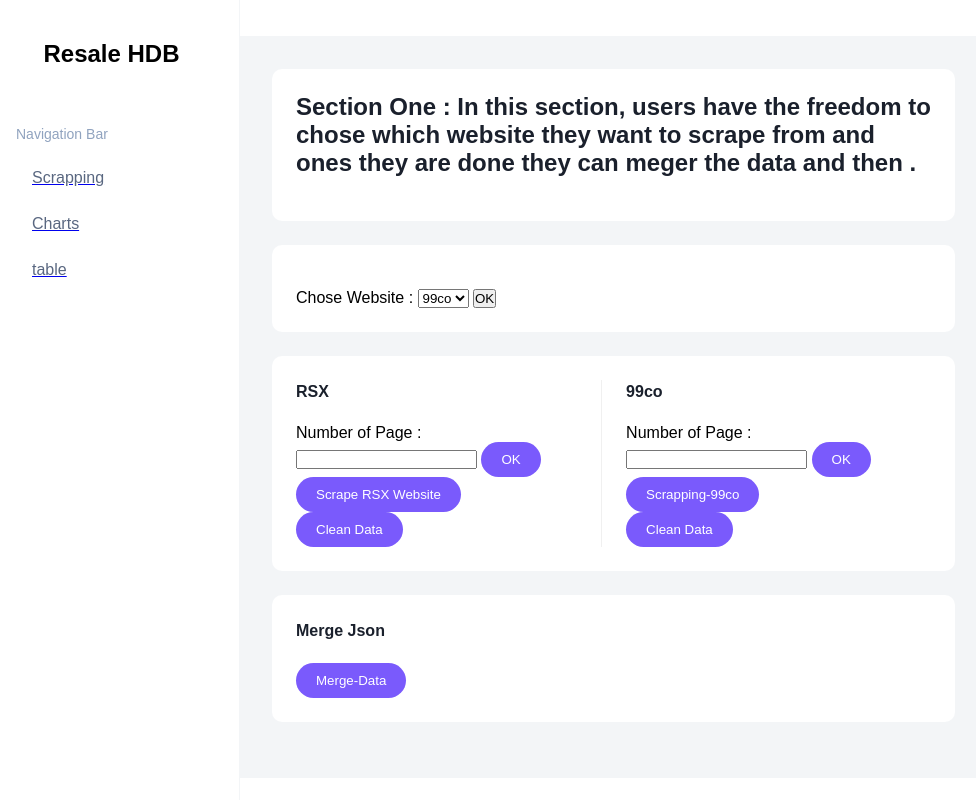
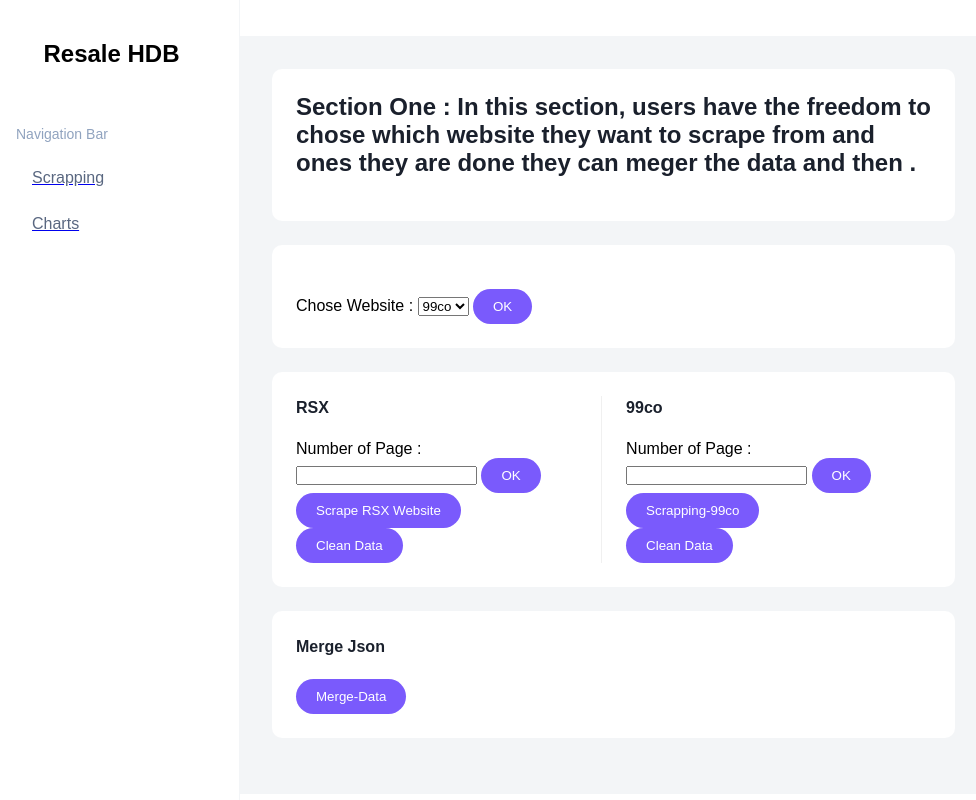
Before and after one commit to Jagatees/HDB-Data-Analytics, a Flask app: page / in a window 1280 px wide. Shown: the whole page, without its empty margins (0-976 px from the left). Run offline with Flask 3, Linux system fonts and the light colour scheme.

Commit message:
cleanring code

```diff
--- a/test4/init.py
+++ b/test4/init.py
@@ -1,8 +1,7 @@
 
 # Importing Flask modules for web application development
-import subprocess
-import webbrowser
 from flask import Flask, render_template, request
+
 # Importing custom web scraping functions from 'scripts.co' module
 import scripts.ninety_nine_co.getpagecount as co_firstpage
 import scripts.ninety_nine_co.getHTMLfromPage as co_secondpage
@@ -286,27 +285,6 @@ def scrapping():
     return render_template('index.html')
 
 
-# can open a webpage
-def open_page():
-    webbrowser.open("http://127.0.0.1:5081")
-
-# can not run this properly
-def run_script3():
-    print('Running')
-    subprocess.run(["python3", "scripts/plotting/filter_table.py"])
-
-
-@app.route('/table')
-def table():
-    open_page()
-    return render_template('table.html')
-
-
-@app.route('/run_script', methods=['GET', 'POST'])
-def run_script():
-    if request.method == 'POST':
-        return render_template('table.html')
-
 
 '''
     Run the Flask application on the local server
--- a/test4/static/style.css
+++ b/test4/static/style.css
@@ -249,6 +249,16 @@ body {
 
 
 
+#myForm input[type="submit"] {
+    /* Your CSS styles here */
+    /* For example, changing the background color */
+    background-color: hsl(252, 96%, 67%);
+    color: white;
+    border: none;
+    padding: 10px 20px;
+    cursor: pointer;
+    border-radius: 20px;
+}
 
 #myForm_PageCount input[type="submit"] {
     /* Your CSS styles here */
--- a/test4/templates/index.html
+++ b/test4/templates/index.html
@@ -19,11 +19,6 @@
                   <li class="side-nav__item">
                       Charts
                   </li>
-              </a>
-              <a href="/table">
-                <li class="side-nav__item">
-                    table
-                </li>
               </a>
             </a>
           </ul>
```
Also changed, not shown: test4/templates/charts.html (+1 -6 lines).
